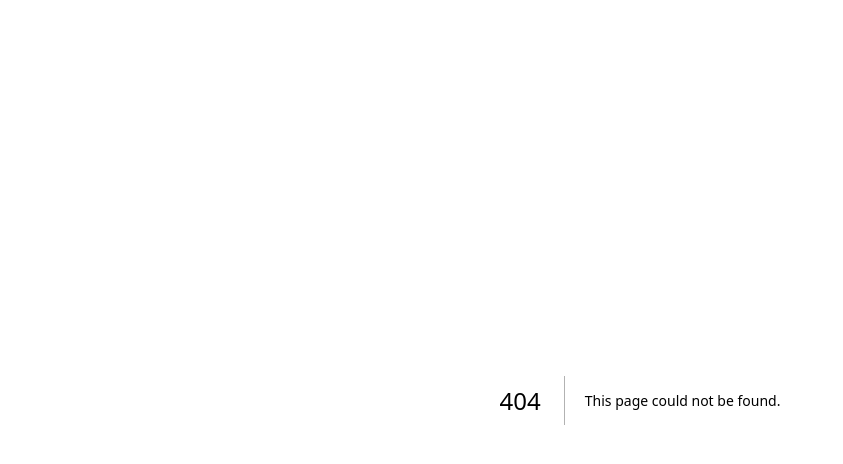
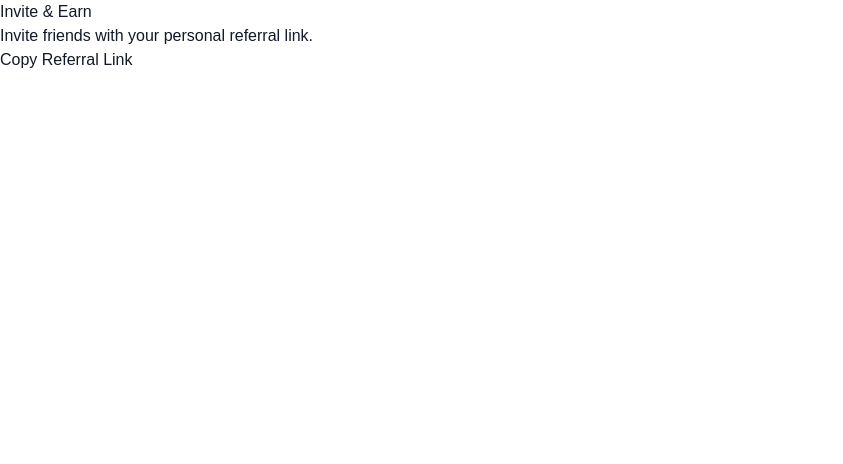
Before and after one commit to pra-y104/promvanta, a Next.js app: page /invite in a window 1280 px wide. Before the commit this address had no page. Shown: the top 464 px of the page, without its empty margins (0-843 px from the left). Built offline with nearby package versions, Linux system fonts and the light colour scheme.

Commit message:
Create page.tsx

```diff
--- /dev/null
+++ b/app/invite/page.tsx
@@ -0,0 +1,9 @@
+export default function InvitePage() {
+  return (
+    <main>
+      <h1>Invite & Earn</h1>
+      <p>Invite friends with your personal referral link.</p>
+      <button>Copy Referral Link</button>
+    </main>
+  );
+}
```
